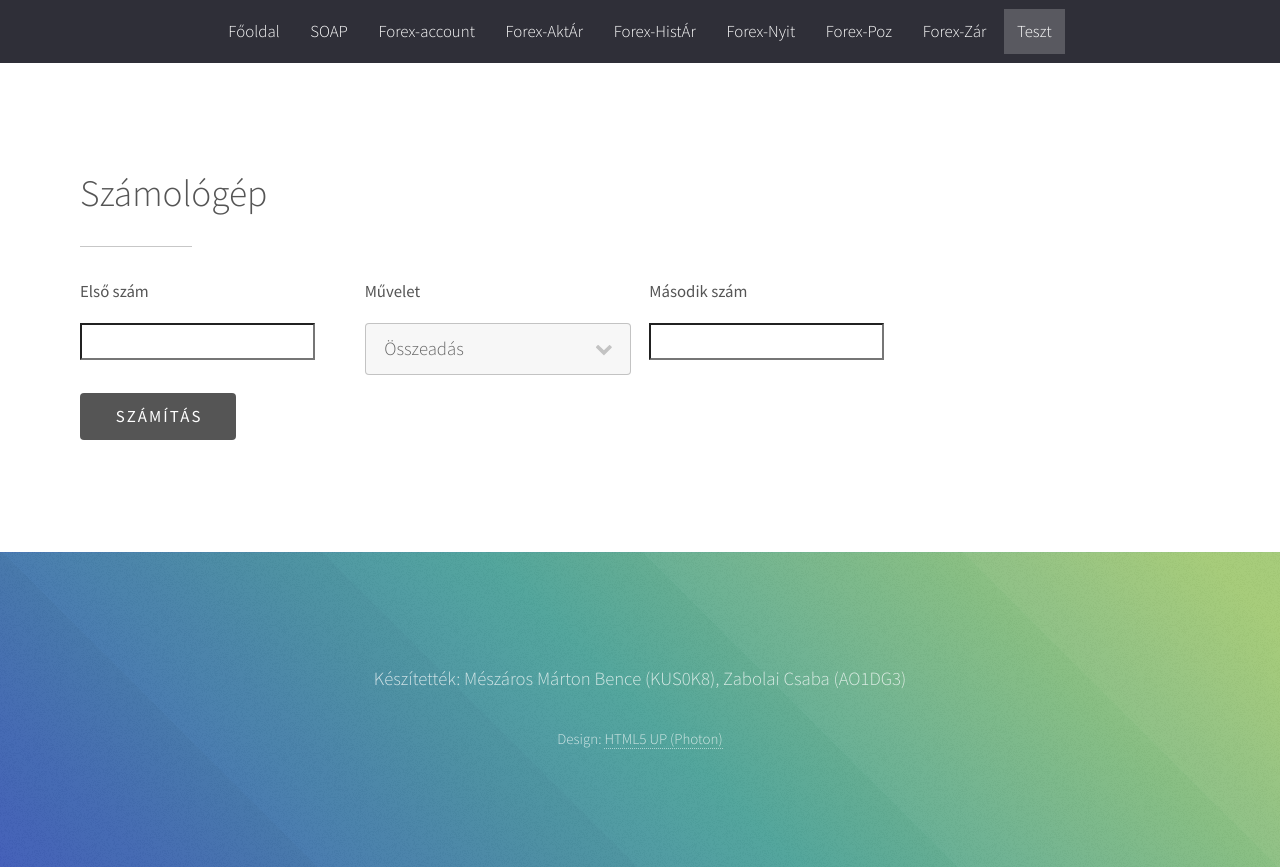
After one commit to mmartonbence99/java-eloadas-beadando, a Spring Boot app: page /teszt in a window 1280 px wide. The commit adds this page. Run offline with Spring Boot 4, Linux system fonts and the light colour scheme.

Commit message:
Teszt menü és számológép

```diff
--- /dev/null
+++ b/src/main/java/org/example/ea_beadando/controller/CalculatorController.java
@@ -0,0 +1,45 @@
+package org.example.ea_beadando.controller;
+
+import org.example.ea_beadando.service.CalculatorService;
+import org.springframework.stereotype.Controller;
+import org.springframework.ui.Model;
+import org.springframework.web.bind.annotation.GetMapping;
+import org.springframework.web.bind.annotation.PostMapping;
+import org.springframework.web.bind.annotation.RequestParam;
+
+import java.math.BigDecimal;
+
+@Controller
+public class CalculatorController {
+
+    private final CalculatorService calculator;
+
+    public CalculatorController(CalculatorService calculator) {
+        this.calculator = calculator;
+    }
+
+    @GetMapping("/teszt")
+    public String calculator(Model model) {
+        model.addAttribute("operation", "add");
+        return "teszt";
+    }
+
+    @PostMapping("/teszt")
+    public String calculate(@RequestParam(defaultValue = "") String left,
+                            @RequestParam(defaultValue = "") String right,
+                            @RequestParam(defaultValue = "") String operation,
+                            Model model) {
+        model.addAttribute("left", left);
+        model.addAttribute("right", right);
+        model.addAttribute("operation", operation);
+        try {
+            BigDecimal result = calculator.calculate(new BigDecimal(left), new BigDecimal(right), operation);
+            model.addAttribute("result", result.stripTrailingZeros().toPlainString());
+        } catch (NumberFormatException e) {
+            model.addAttribute("error", "Mindkét mezőben érvényes számot adjon meg.");
+        } catch (IllegalArgumentException e) {
+            model.addAttribute("error", e.getMessage());
+        }
+        return "teszt";
+    }
+}
--- a/src/main/resources/static/css/app.css
+++ b/src/main/resources/static/css/app.css
@@ -7,6 +7,8 @@
 	background: rgba(30, 30, 40, 0.92);
 	text-align: center;
 	padding: 0.5em 1em;
+	overflow-x: auto;
+	white-space: nowrap;
 }
 
 #topnav a {
--- a/src/main/resources/templates/fragments/layout.html
+++ b/src/main/resources/templates/fragments/layout.html
@@ -19,6 +19,7 @@
 	<a th:href="@{/forex-nyit}" th:classappend="${active == 'forex-nyit'} ? 'active'">Forex-Nyit</a>
 	<a th:href="@{/forex-poz}" th:classappend="${active == 'forex-poz'} ? 'active'">Forex-Poz</a>
 	<a th:href="@{/forex-zar}" th:classappend="${active == 'forex-zar'} ? 'active'">Forex-Zár</a>
+	<a th:href="@{/teszt}" th:classappend="${active == 'teszt'} ? 'active'">Teszt</a>
 </nav>
 
 <section id="footer" th:fragment="footer">
--- a/src/main/resources/templates/index.html
+++ b/src/main/resources/templates/index.html
@@ -23,7 +23,7 @@
 				<header class="major">
 					<h2>Az alkalmazásról</h2>
 				</header>
-				<p>Böngészős alkalmazás Java Spring Boot alapokon. Az MNB SOAP webszolgáltatásából árfolyamokat kérdez le és grafikonon ábrázol, az Oanda API-val pedig Forex számlát, árakat és pozíciókat kezel.</p>
+				<p>Böngészős alkalmazás Java Spring Boot alapokon. Az MNB SOAP webszolgáltatásából árfolyamokat kérdez le és grafikonon ábrázol, az Oanda API-val pedig Forex számlát, árakat és pozíciókat kezel. A Teszt menüben egy négy alapműveletet végző számológép található.</p>
 			</div>
 			<div class="col-6 col-12-medium imp-medium">
 				<span class="image fit"><img th:src="@{/images/pic01.jpg}" alt="" /></span>
--- /dev/null
+++ b/src/main/resources/templates/teszt.html
@@ -0,0 +1,48 @@
+<!DOCTYPE html>
+<html xmlns:th="http://www.thymeleaf.org">
+<head th:replace="~{fragments/layout :: head('Teszt')}"></head>
+<body class="is-preload">
+
+<nav th:replace="~{fragments/layout :: menu('teszt')}"></nav>
+
+<section class="main style1 page-content">
+	<div class="container">
+		<header class="major">
+			<h2>Számológép</h2>
+		</header>
+
+		<form method="post" th:action="@{/teszt}">
+			<div class="row gtr-uniform gtr-50">
+				<div class="col-3 col-12-small">
+					<label for="left">Első szám</label>
+					<input id="left" type="number" step="any" name="left" th:value="${left}" required />
+				</div>
+				<div class="col-3 col-12-small">
+					<label for="operation">Művelet</label>
+					<select id="operation" name="operation">
+						<option value="add" th:selected="${operation == 'add'}">Összeadás</option>
+						<option value="subtract" th:selected="${operation == 'subtract'}">Kivonás</option>
+						<option value="multiply" th:selected="${operation == 'multiply'}">Szorzás</option>
+						<option value="divide" th:selected="${operation == 'divide'}">Osztás</option>
+					</select>
+				</div>
+				<div class="col-3 col-12-small">
+					<label for="right">Második szám</label>
+					<input id="right" type="number" step="any" name="right" th:value="${right}" required />
+				</div>
+				<div class="col-12">
+					<input type="submit" value="Számítás" class="primary" />
+				</div>
+			</div>
+		</form>
+
+		<p th:if="${result != null}">Eredmény: <strong th:text="${result}"></strong></p>
+		<p th:if="${error}" th:text="${error}" role="alert"></p>
+	</div>
+</section>
+
+<section th:replace="~{fragments/layout :: footer}"></section>
+<th:block th:replace="~{fragments/layout :: scripts}"></th:block>
+
+</body>
+</html>
```
Also changed, not shown: src/main/java/org/example/ea_beadando/service/CalculatorService.java (added, +25 -0 lines), 2 other files.
